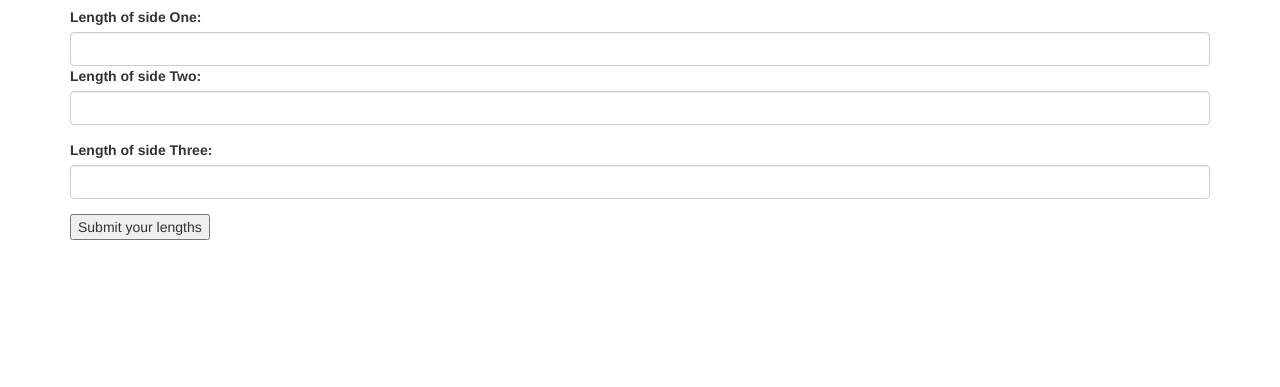
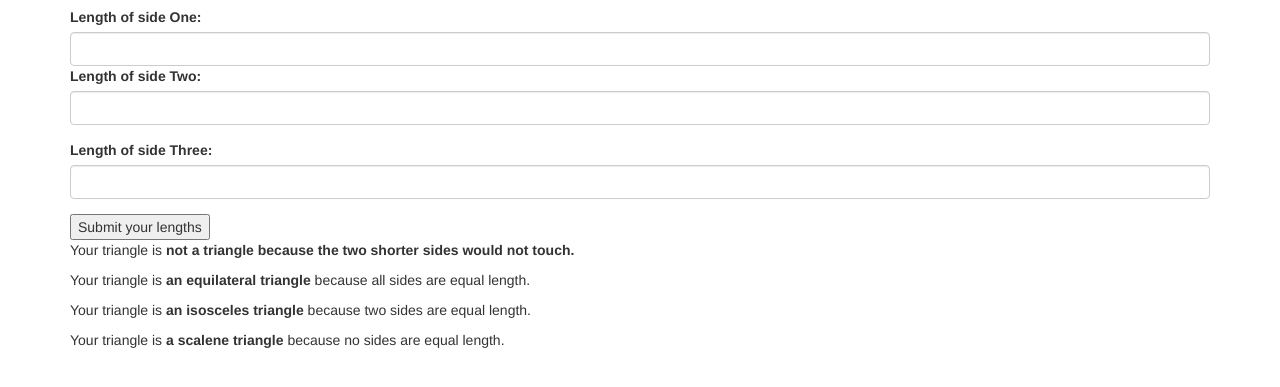
Before and after one commit to meganschultepdx/triangletracker, a plain HTML site: page index.html in a window 1280 px wide. Shown: the part 93-480 px from the top of the page. Drawn offline with Linux system fonts and the light colour scheme.

Commit message:
add four results options to index.html

```diff
--- a/index.html
+++ b/index.html
@@ -31,8 +31,24 @@
       <button id="myBtn" class="btn-alert">Submit your lengths</button>
     </form>
 
-    <div id="results"
-      <p>Your triangle is a(n): <span class="type"> !</span></p>
+    <div id="not">
+      <p>Your triangle is <strong>not a triangle because the two shorter sides would not touch.</strong></p>
+      <!-- <img src="" alt="picture of three lines"> -->
+    </div>
+
+    <div id="equilateral">
+      <p>Your triangle is <strong>an equilateral triangle</strong> because all sides are equal length.</p>
+      <!-- <img src="" alt="picture of three lines"> -->
+    </div>
+
+    <div id="isosceles">
+      <p>Your triangle is <strong>an isosceles triangle</strong> because two sides are equal length.</p>
+      <!-- <img src="" alt="picture of three lines"> -->
+    </div>
+
+    <div id="scalene">
+      <p>Your triangle is <strong>a scalene triangle</strong> because no sides are equal length.</p>
+      <!-- <img src="" alt="picture of three lines"> -->
     </div>
   </body>
 </html>
```
